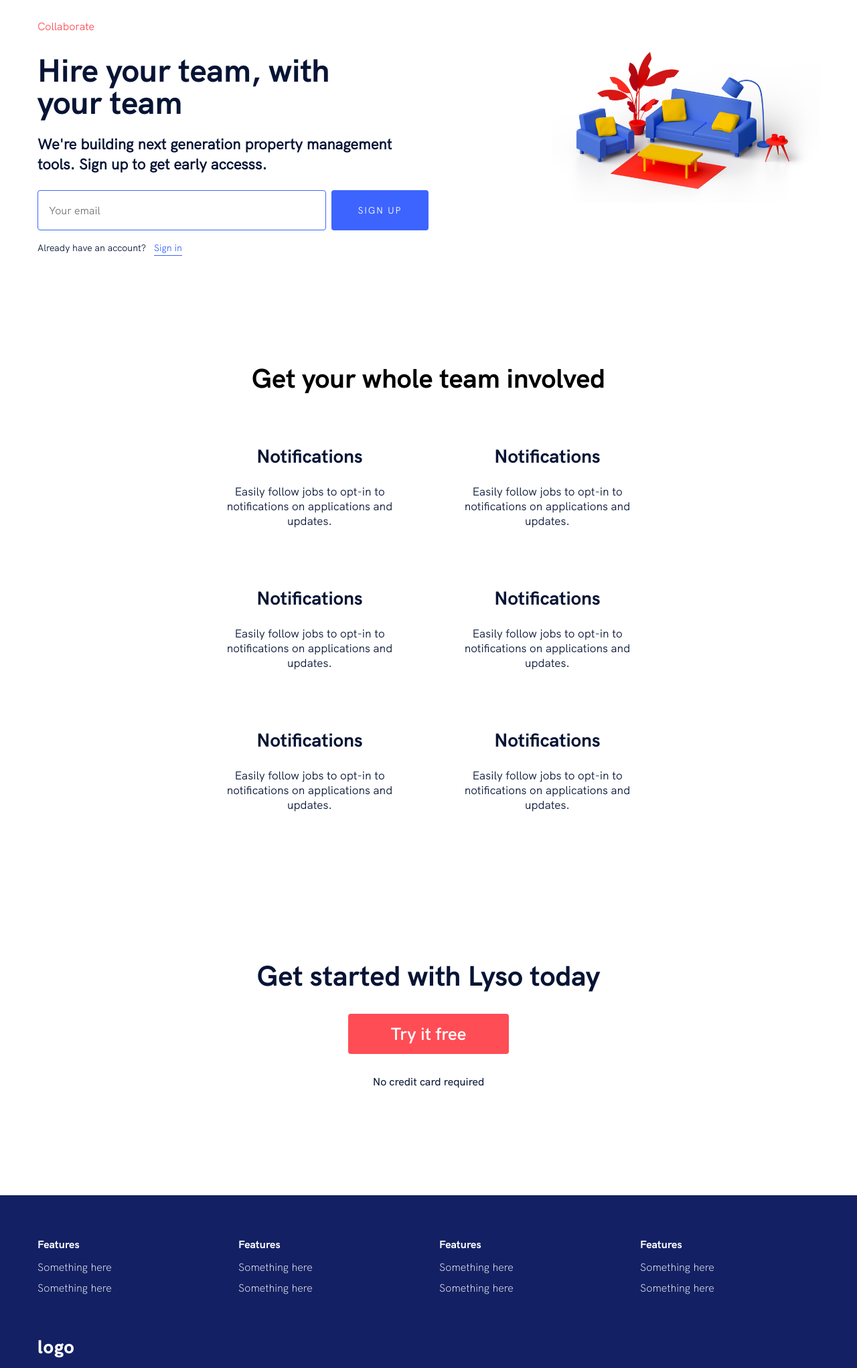
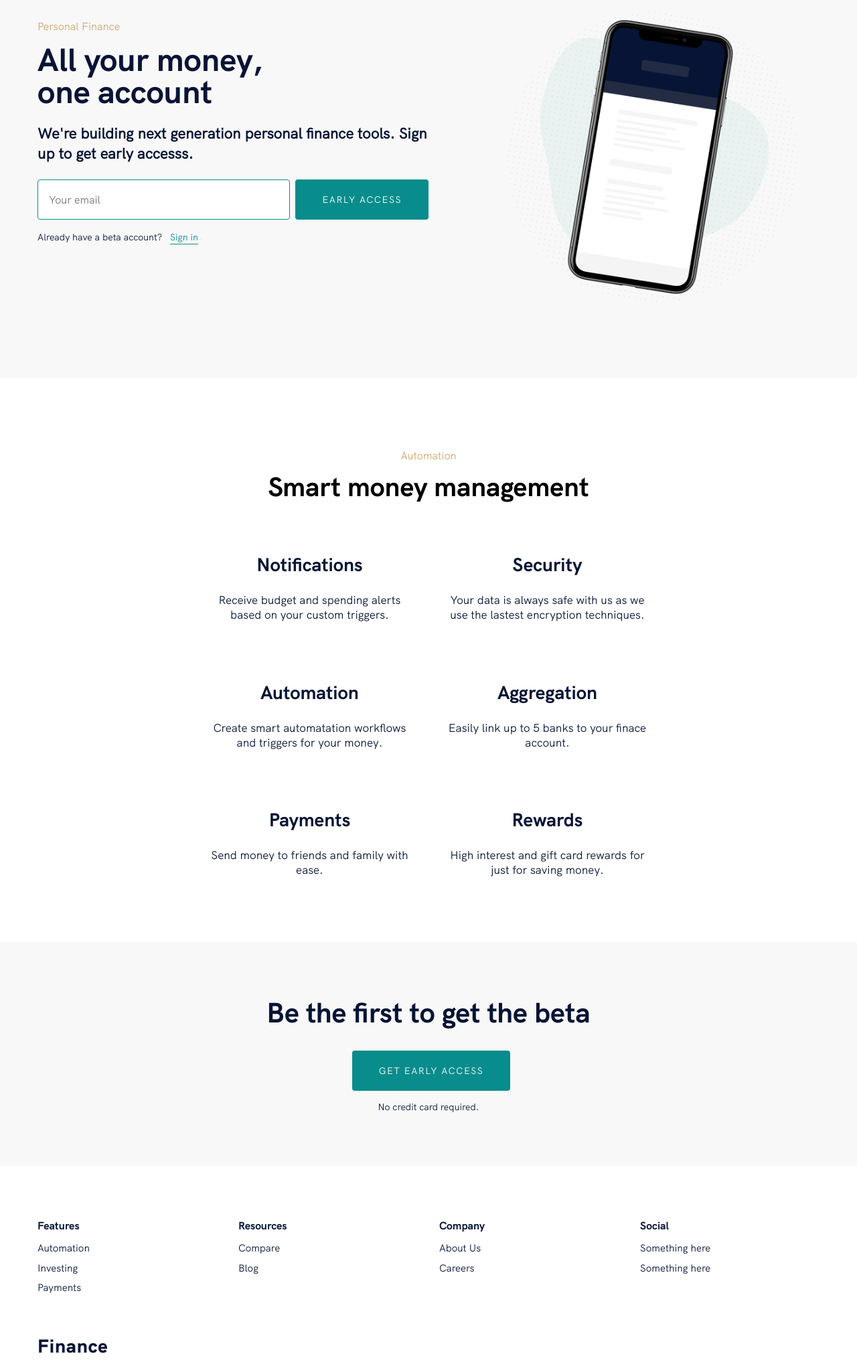
Before and after one commit to abraham-lopez-k3/gatsby-sass-marketing, a Gatsby site: page / in a window 1280 px wide. Shown: the part 157-2200 px from the top of the page at 67% size. Built offline with nearby package versions, Linux system fonts and the light colour scheme; Gatsby itself is replaced by a stand-in of ours.

Commit message:
Completes design for now

```diff
--- a/src/components/common/navigation/navigation.js
+++ b/src/components/common/navigation/navigation.js
@@ -17,7 +17,7 @@ import {
 
 // import { MenuIcon } from "../../../static/icons/menu.svg"
 
-const NAV_ITEMS = ["About", "Features", "Pricing"]
+const NAV_ITEMS = ["Features", "Products", "Pricing", ""]
 
 export default class Navigation extends Component {
   state = {
@@ -79,7 +79,7 @@ export default class Navigation extends Component {
           <Brand>
             <Scrollspy offset={-64} item={["top"]} currentClassName="active">
               <AnchorLink href="#top" onClick={this.closeMobileMenu}>
-                logo
+                Finance
               </AnchorLink>
             </Scrollspy>
           </Brand>
@@ -91,12 +91,7 @@ export default class Navigation extends Component {
 
           <Mobile hide>{this.getNavList({})}</Mobile>
           <ActionsContainer>
-            <button>Get started</button>
-            <ChevronRight
-              size={16}
-              color="rgb(61, 100, 255)
-            "
-            />
+            <button>Sign up</button>
           </ActionsContainer>
         </StyledContainer>
         <Mobile>
--- a/src/components/global.js
+++ b/src/components/global.js
@@ -45,7 +45,7 @@ export const Section = styled.section`
   }};
 
   @media (max-width: ${props => props.theme.screen.md}) {
-    padding: 96px 0;
+    padding: 80px 0;
   }
 
   ${props =>
--- a/src/components/sections/features.js
+++ b/src/components/sections/features.js
@@ -5,63 +5,73 @@ import { Section, Container } from "../global"
 
 const Features = () => (
   <Section id="features">
-    <Container>
-      <SectionTitle>Get your whole team involved</SectionTitle>
+    <StyledContainer>
+      <Subtitle>Automation</Subtitle>
+      <SectionTitle>Smart money management</SectionTitle>
       <FeaturesGrid>
         <FeatureItem>
           <FeatureTitle>Notifications</FeatureTitle>
           <FeatureText>
-            Easily follow jobs to opt-in to notifications on applications and
-            updates.
+            Receive budget and spending alerts based on your custom triggers.
           </FeatureText>
         </FeatureItem>
         <FeatureItem>
-          <FeatureTitle>Notifications</FeatureTitle>
+          <FeatureTitle>Security</FeatureTitle>
           <FeatureText>
-            Easily follow jobs to opt-in to notifications on applications and
-            updates.
+            Your data is always safe with us as we use the lastest encryption
+            techniques.
           </FeatureText>
         </FeatureItem>
         <FeatureItem>
-          <FeatureTitle>Notifications</FeatureTitle>
+          <FeatureTitle>Automation</FeatureTitle>
           <FeatureText>
-            Easily follow jobs to opt-in to notifications on applications and
-            updates.
+            Create smart automatation workflows and triggers for your money.
           </FeatureText>
         </FeatureItem>
         <FeatureItem>
-          <FeatureTitle>Notifications</FeatureTitle>
+          <FeatureTitle>Aggregation</FeatureTitle>
           <FeatureText>
-            Easily follow jobs to opt-in to notifications on applications and
-            updates.
+            Easily link up to 5 banks to your finace account.
           </FeatureText>
         </FeatureItem>
         <FeatureItem>
-          <FeatureTitle>Notifications</FeatureTitle>
-          <FeatureText>
-            Easily follow jobs to opt-in to notifications on applications and
-            updates.
-          </FeatureText>
+          <FeatureTitle>Payments</FeatureTitle>
+          <FeatureText>Send money to friends and family with ease.</FeatureText>
         </FeatureItem>
         <FeatureItem>
-          <FeatureTitle>Notifications</FeatureTitle>
+          <FeatureTitle>Rewards</FeatureTitle>
           <FeatureText>
-            Easily follow jobs to opt-in to notifications on applications and
-            updates.
+            High interest and gift card rewards for just for saving money.
           </FeatureText>
         </FeatureItem>
       </FeaturesGrid>
-    </Container>
+    </StyledContainer>
   </Section>
 )
 
 export default Features
+
+const StyledContainer = styled(Container)`
+  /* transform: skewY(5deg);
+  border-radius: 4px;
+  background-image: linear-gradient(to top, #fefefe 0%, #fbfbfb 100%); */
+`
 
 const SectionTitle = styled.h3`
   color: black;
   display: flex;
   justify-content: center;
   margin: 0 auto 40px;
+`
+
+const Subtitle = styled.h5`
+  font-family: "HK Grotesk Normal";
+  font-weight: 200;
+  font-size: 16px;
+  color: #cca86e;
+  letter-spacing: 0px;
+  margin-bottom: 12px;
+  text-align: center;
 `
 
 const FeaturesGrid = styled.div`
@@ -71,6 +81,10 @@ const FeaturesGrid = styled.div`
   margin: 0px auto;
   grid-column-gap: 40px;
   grid-row-gap: 35px;
+  @media (max-width: ${props => props.theme.screen.sm}) {
+    grid-template-columns: 1fr;
+    padding: 0 64px;
+  }
 `
 
 const FeatureItem = styled.div`
--- a/src/components/sections/footer.js
+++ b/src/components/sections/footer.js
@@ -9,26 +9,27 @@ const Footer = () => (
       <FooterColumn>
         <span>Features</span>
         <ul>
-          <li>Something here</li>
-          <li>Something here</li>
+          <li>Automation</li>
+          <li>Investing</li>
+          <li>Payments</li>
         </ul>
       </FooterColumn>
       <FooterColumn>
-        <span>Features</span>
+        <span>Resources</span>
         <ul>
-          <li>Something here</li>
-          <li>Something here</li>
+          <li>Compare</li>
+          <li>Blog</li>
         </ul>
       </FooterColumn>
       <FooterColumn>
-        <span>Features</span>
+        <span>Company</span>
         <ul>
-          <li>Something here</li>
-          <li>Something here</li>
+          <li>About Us</li>
+          <li>Careers</li>
         </ul>
       </FooterColumn>
       <FooterColumn>
-        <span>Features</span>
+        <span>Social</span>
         <ul>
           <li>Something here</li>
           <li>Something here</li>
@@ -36,7 +37,7 @@ const Footer = () => (
       </FooterColumn>
     </FooterColumnContainer>
     <BrandContainer>
-      <Logo>logo</Logo>
+      <Logo>Finance</Logo>
       {/* <Copyright>Copyright © 2019 Gatsbee, Inc. All rights reserved.</Copyright> */}
     </BrandContainer>
   </FooterWrapper>
@@ -57,15 +58,15 @@ const Footer = () => (
 // `
 
 const FooterWrapper = styled.footer`
-  background-color: ${props => props.theme.color.primary};
-  margin: 80px 0 0 0;
-  padding: 64px 0 96px;
+  background-color: white;
+  margin: 80px 0 0;
+  padding: 0 0 80px;
 `
 
 const Logo = styled.div`
   font-family: ${props => props.theme.font.extrabold};
   ${props => props.theme.font_size.large};
-  color: ${props => props.theme.color.white.regular};
+  color: ${props => props.theme.color.black.regular};
   text-decoration: none;
   letter-spacing: 1px;
   margin: 0;
@@ -92,21 +93,26 @@ const FooterColumnContainer = styled(Container)`
   grid-template-columns: repeat(4, 1fr);
   grid-column-gap: 32px;
   justify-content: start;
+  @media (max-width: ${props => props.theme.screen.sm}) {
+    grid-template-columns: 1fr 1fr;
+    grid-gap: 32px;
+  }
 `
 const FooterColumn = styled.div`
   span {
     font-size: 16px;
     font-family: "HK Grotesk Bold";
-    color: white;
+    color: ${props => props.theme.color.black.regular};
   }
   ul {
     list-style: none;
     margin: 16px 0;
     padding: 0;
-    color: ${props => props.theme.color.white.regular};
+    color: ${props => props.theme.color.black.regular};
     li {
       margin-bottom: 12px;
-      font-family: "HK Grotesk Light";
+      font-family: "HK Grotesk Normal";
+      font-size: 15px;
     }
   }
 `
--- a/src/components/sections/getstarted.js
+++ b/src/components/sections/getstarted.js
@@ -4,16 +4,20 @@ import styled from "styled-components"
 import { Container, Section } from "../global"
 
 const GetStarted = () => (
-  <Section>
+  <StyledSection>
     <GetStartedContainer>
-      <GetStartedTitle>Get started with Lyso today</GetStartedTitle>
-      <TryItButton>Try it free</TryItButton>
-      <Subtitle>No credit card required</Subtitle>
+      <GetStartedTitle>Be the first to get the beta</GetStartedTitle>
+      <TryItButton>Get early access</TryItButton>
+      <Subtitle>No credit card required.</Subtitle>
     </GetStartedContainer>
-  </Section>
+  </StyledSection>
 )
 
 export default GetStarted
+
+const StyledSection = styled(Section)`
+  background-color: #f8f8f8;
+`
 
 const GetStartedContainer = styled(Container)`
   display: flex;
@@ -24,33 +28,46 @@ const GetStartedContainer = styled(Container)`
 
 const GetStartedTitle = styled.h3`
   font-size: 42px;
-  margin-bottom: 32px;
+  margin: 0 auto 32px;
+  /* color: ${props => props.theme.color.white.lessdark}; */
 `
 
 const TryItButton = styled.button`
+  font-weight: 500;
+  font-size: 14px;
+  color: white;
+  letter-spacing: 1.5px;
   height: 60px;
-  display: inline-flex;
-  -webkit-box-pack: center;
-  justify-content: center;
-  -webkit-box-align: center;
-  align-items: center;
-  margin-bottom: 38px;
-  font-family: "HK Grotesk Semibold";
-  font-weight: 500;
-  font-size: 26px;
-  color: white;
-  letter-spacing: 0px;
-  background: rgb(255, 77, 86);
+  display: block;
+  margin-left: 8px;
+  text-transform: uppercase;
+  cursor: pointer;
+  white-space: nowrap;
+  background: #098c8c;
   border-radius: 4px;
-  padding: 0px 64px;
-  text-decoration: none;
-  margin-bottom: 32px;
+  padding: 0px 40px;
+  border-width: 0px;
+  border-style: initial;
+  border-color: initial;
+  border-image: initial;
+  outline: 0px;
+  &:hover {
+    box-shadow: rgba(110, 120, 152, 0.22) 0px 2px 10px 0px;
+  }
+  @media (max-width: ${props => props.theme.screen.md}) {
+  }
+  @media (max-width: ${props => props.theme.screen.sm}) {
+    margin-left: 0;
+  }
+  /* color: ${props => props.theme.color.white.lessdark}; */
 `
 
 const Subtitle = styled.span`
-  font-family: "HK Grotesk Medium";
+  font-family: "HK Grotesk Normal";
   font-weight: 300;
-  font-size: 16px;
+  padding-top: 16px;
+  font-size: 14px;
   color: rgb(7, 20, 53);
   letter-spacing: 0px;
+  /* color: ${props => props.theme.color.white.lessdark}; */
 `
--- a/src/components/sections/header.js
+++ b/src/components/sections/header.js
@@ -8,10 +8,10 @@ import { Container } from "../global"
 const Header = () => {
   const data = useStaticQuery(graphql`
     query {
-      file(sourceInstanceName: { eq: "product" }, name: { eq: "couch" }) {
+      file(sourceInstanceName: { eq: "product" }, name: { eq: "green-skew" }) {
         childImageSharp {
           fluid(maxWidth: 1000) {
-            ...GatsbyImageSharpFluid
+            ...GatsbyImageSharpFluid_tracedSVG
           }
         }
       }
@@ -23,22 +23,22 @@ const Header = () => {
       <Container>
         <Flex>
           <HeaderTextGroup>
-            <Subtitle>Collaborate</Subtitle>
+            <Subtitle>Personal Finance</Subtitle>
             <h1>
-              Hire your team, with
+              All your money,
               <br />
-              your team
+              one account
             </h1>
             <h2>
-              We're building next generation property management tools. Sign up
-              to get early accesss.
+              We're building next generation personal finance tools. Sign up to
+              get early accesss.
             </h2>
             <HeaderForm>
               <HeaderInput placeholder="Your email" />
-              <HeaderButton>Sign up</HeaderButton>
+              <HeaderButton>Early access</HeaderButton>
             </HeaderForm>
             <FormSubtitle>
-              Already have an account?{" "}
+              Already have a beta account?{" "}
               <FormSubtitleLink to="/">Sign in</FormSubtitleLink>
             </FormSubtitle>
           </HeaderTextGroup>
@@ -55,24 +55,18 @@ const Header = () => {
 export default Header
 
 const HeaderWrapper = styled.header`
-  /* background-color: ${props => props.theme.color.primary}; */
-  background-color: white;
-  padding:160px 0 80px 0;
- /* Nav is 96px in height
-      so this gives us 96px of padding up to the bottom of the nav
-   */
-
+  background-color: #f8f8f8;
+  padding: 160px 0 80px 0;
   @media (max-width: ${props => props.theme.screen.md}) {
-
   }
 `
 const Subtitle = styled.h5`
   font-family: "HK Grotesk Normal";
   font-weight: 200;
   font-size: 16px;
-  color: rgb(255, 77, 86);
+  color: #cca86e;
   letter-spacing: 0px;
-  margin-bottom: 24px;
+  margin-bottom: 16px;
 `
 
 const HeaderTextGroup = styled.div`
@@ -88,7 +82,7 @@ const HeaderTextGroup = styled.div`
   }
 
   h1 {
-    margin-bottom: 24px;
+    margin: 0 0 24px;
   }
 
   h2 {
@@ -127,11 +121,11 @@ const FormSubtitle = styled.span`
 `
 
 const FormSubtitleLink = styled(Link)`
-  color: #3d64ff;
-  padding-bottom: 2px;
+  color: #098c8c;
+  padding-bottom: 1px;
   margin-left: 8px;
   text-decoration: none;
-  border-bottom: 1px solid rgb(61, 100, 255);
+  border-bottom: 1px solid #098c8c;
 `
 
 const HeaderInput = styled.input`
@@ -144,14 +138,13 @@ const HeaderInput = styled.input`
   height: 60px;
   border-width: 1px;
   border-style: solid;
-  border-color: rgb(61, 100, 255);
+  border-color: #098c8c;
   border-image: initial;
   border-radius: 4px;
   padding: 8px 16px;
   outline: 0px;
   &:focus {
-    box-shadow: rgb(0, 0, 0) 0px 0px 0px 2px inset,
-      rgba(46, 82, 180, 0.18) 0px 0px 0px 4px;
+    box-shadow: #098b8c 0px 0px 0px 2px;
   }
   @media (max-width: ${props => props.theme.screen.md}) {
     margin-bottom: 8px;
@@ -173,7 +166,7 @@ const HeaderButton = styled.button`
   text-transform: uppercase;
   cursor: pointer;
   white-space: nowrap;
-  background: rgb(61, 100, 255);
+  background: #098c8c;
   border-radius: 4px;
   padding: 0px 40px;
   border-width: 0px;
@@ -199,20 +192,11 @@ const Text = styled.div`
 `
 
 const StyledImage = styled(Img)`
-  width: 400px;
+  width: 500px;
   @media (max-width: ${props => props.theme.screen.md}) {
-    width: 600px;
+    width: 400px;
   }
   @media (max-width: ${props => props.theme.screen.sm}) {
     width: 364px;
   }
 `
-
-// const StyledExternalLink = styled(ExternalLink)`
-//   color: inherit;
-//   text-decoration: none;
-
-//   &:hover {
-//     color: ${props => props.theme.color.black.regular};
-//   }
-// `;
--- a/src/styles/theme.js
+++ b/src/styles/theme.js
@@ -25,6 +25,7 @@ const theme = {
   color: {
     white: {
       regular: "#FFFFFF",
+      lessdark: "#FAF9F8",
       dark: "#F6F6F6",
       darker: "#EEEEEE",
     },
```
Also changed, not shown: src/components/common/navigation/style.js (+15 -5 lines), src/pages/index.js (+0 -15 lines), src/images/product/app.png (added), src/images/product/background-blob.svg (added), src/images/product/green-skew.png (added), src/images/product/people.png (added), src/images/product/skew.png (added), src/images/product/tester.svg (added).
